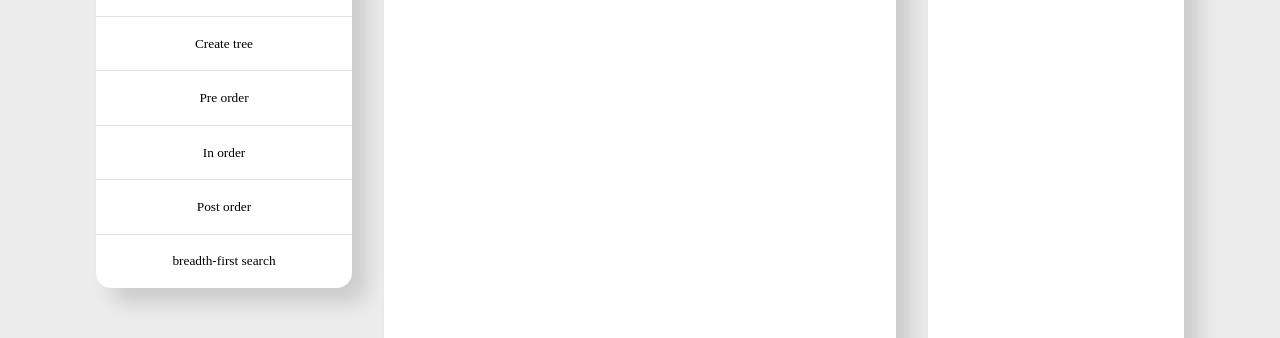
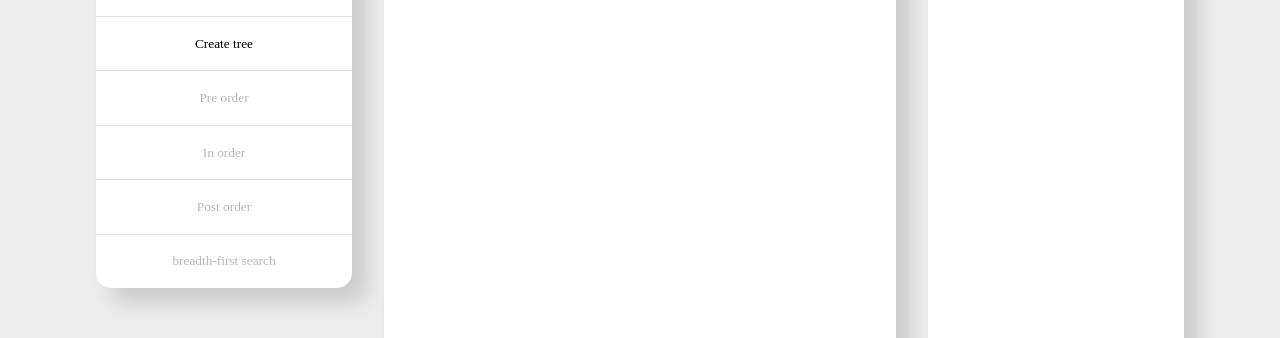
Before and after one commit to DenisLevy76/binary-tree-next, a Next.js app: page / in a window 1280 px wide. Shown: the part 228-566 px from the top of the page. Built offline with nearby package versions, Linux system fonts and the light colour scheme; a web font is replaced by a local one.

Commit message:
Buttons disable when there is no tree

```diff
--- a/src/components/Buttons/index.tsx
+++ b/src/components/Buttons/index.tsx
@@ -4,7 +4,7 @@ import { ContextTree } from '../../contexts/ContextTree';
 import styles from './styles.module.css';
 
 const Buttons: React.FC = () => {
-  const {createNewTree, preOrder, postOrder, inOrder, handleButtonClick, handleButtonBFS} = useContext(ContextTree)
+  const {createNewTree, preOrder, postOrder, inOrder, handleButtonClick, handleButtonBFS, tree} = useContext(ContextTree)
   const [nNodes, setNNodes] = useState(0);
 
   return (
@@ -12,10 +12,10 @@ const Buttons: React.FC = () => {
       <h2 className={styles.h2}>Algorithm</h2>
       <input type="number" className={styles.inputNumber} onChange={(e) => setNNodes(Number(e.target.value))} placeholder="Number of nodes"/>
       <button type="button" className={styles.button} onClick={() => createNewTree(nNodes)}>Create tree</button>
-      <button type="button" className={styles.button} onClick={() => handleButtonClick("Pre order", preOrder)}>Pre order</button>
-      <button type="button" className={styles.button} onClick={() => handleButtonClick("In order", inOrder)}>In order</button>
-      <button type="button" className={styles.button} onClick={() => handleButtonClick("Post order", postOrder)}>Post order</button>
-      <button type="button" className={styles.button} onClick={handleButtonBFS}>breadth-first search</button>
+      <button type="button" disabled={!tree} className={styles.button} onClick={() => handleButtonClick("Pre order", preOrder)}>Pre order</button>
+      <button type="button" disabled={!tree} className={styles.button} onClick={() => handleButtonClick("In order", inOrder)}>In order</button>
+      <button type="button" disabled={!tree} className={styles.button} onClick={() => handleButtonClick("Post order", postOrder)}>Post order</button>
+      <button type="button" disabled={!tree} className={styles.button} onClick={handleButtonBFS}>breadth-first search</button>
     </div>
   );
 }
--- a/src/components/Buttons/styles.module.css
+++ b/src/components/Buttons/styles.module.css
@@ -67,6 +67,10 @@
   justify-content: center;
 }
 
-.button:hover{
+.button:hover:not(:disabled){
   background-color: #e1e1e1;
 }
+
+.button:disabled{
+  cursor: default;
+}
```
